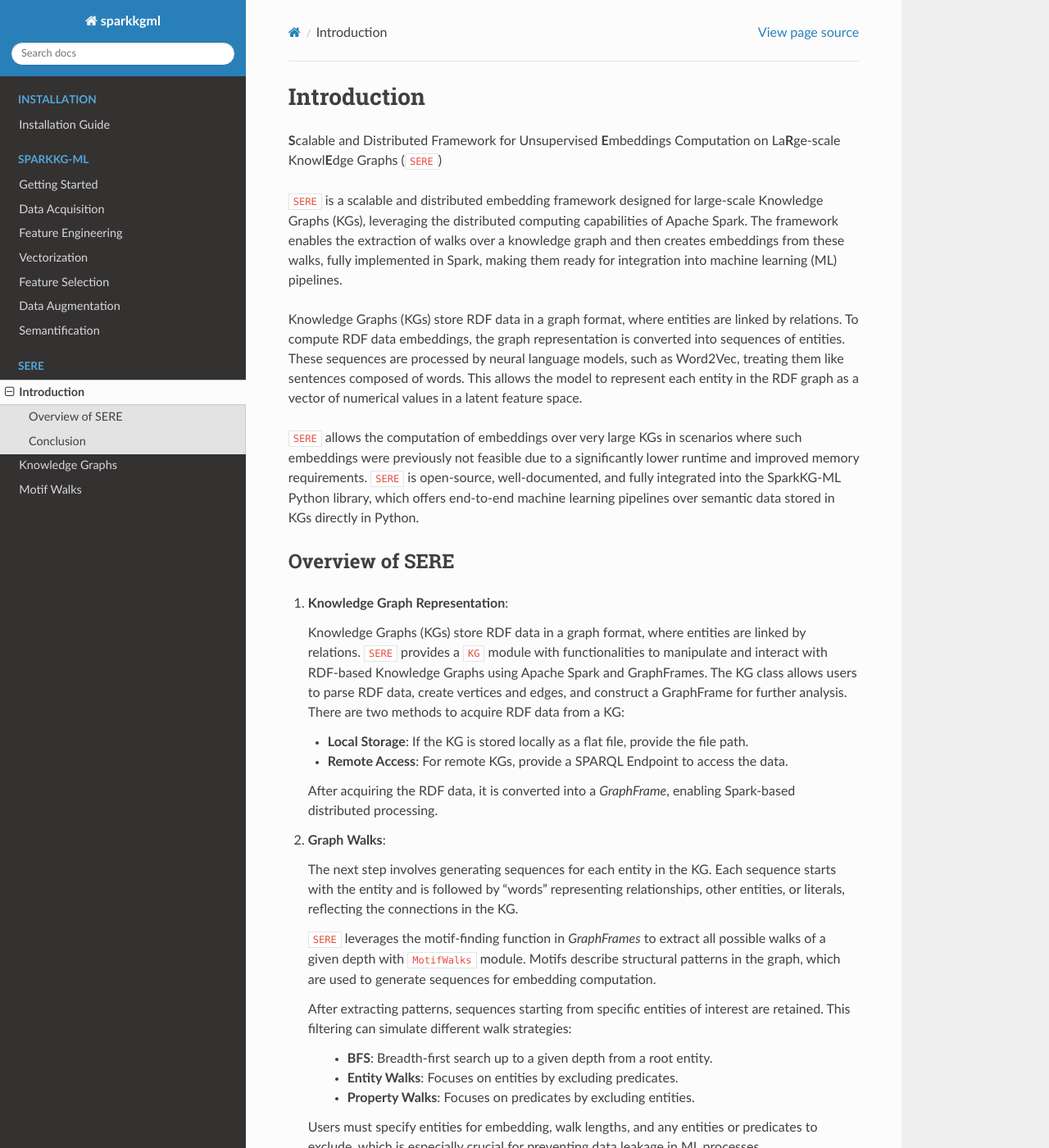
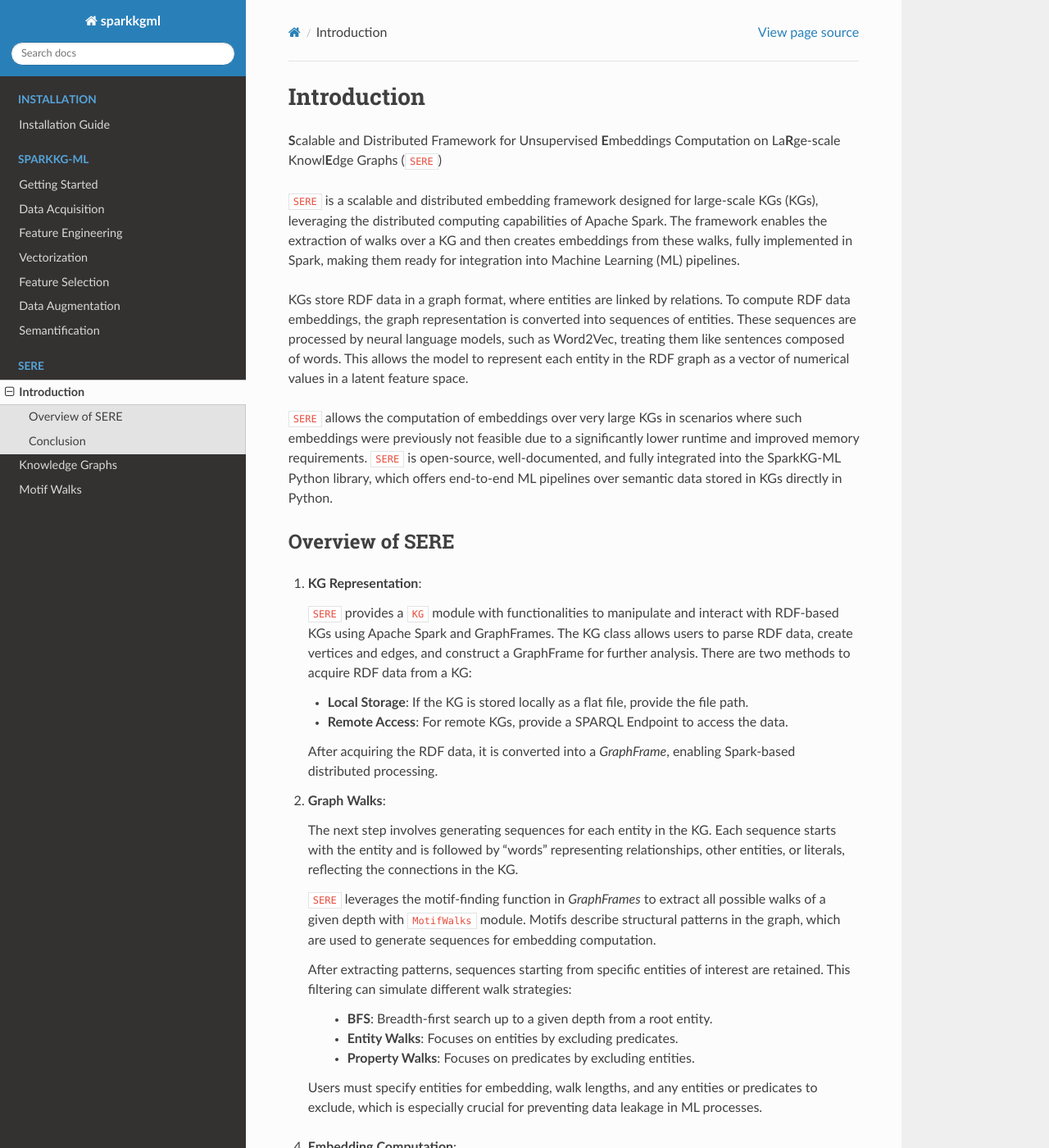
Before and after one commit to IDIASLab/SparkKG-ML, a Sphinx documentation site: the page built from docs/sere.rst, in a window 1280 px wide and 1400 px high. Shown: the whole window at 82% size. Built offline with Sphinx 7.4.7 and the Read the Docs theme 2.0.0, drawn with Linux system fonts in a browser that asks for light colours; pages that are not in the unit, such as notebooks, are missing from menus; some of the changed text lies outside the part shown.

Commit message:
docs updated

```diff
--- a/docs/sere.rst
+++ b/docs/sere.rst
@@ -6,18 +6,18 @@
 \ **S**\ calable and Distributed Framework for Unsupervised
 \ **E**\ mbeddings Computation on La\ **R**\ ge-scale Knowl\ **E**\ dge Graphs (``SERE``)
 
-``SERE`` is a scalable and distributed embedding framework designed for large-scale Knowledge Graphs (KGs), leveraging the distributed computing capabilities of Apache Spark. The framework enables the extraction of walks over a knowledge graph and then creates embeddings from these walks, fully implemented in Spark, making them ready for integration into machine learning (ML) pipelines.
+``SERE`` is a scalable and distributed embedding framework designed for large-scale KGs (KGs), leveraging the distributed computing capabilities of Apache Spark. The framework enables the extraction of walks over a KG and then creates embeddings from these walks, fully implemented in Spark, making them ready for integration into Machine Learning (ML) pipelines.
 
-Knowledge Graphs (KGs) store RDF data in a graph format, where entities are linked by relations. To compute RDF data embeddings, the graph representation is converted into sequences of entities. These sequences are processed by neural language models, such as Word2Vec, treating them like sentences composed of words. This allows the model to represent each entity in the RDF graph as a vector of numerical values in a latent feature space.
+KGs store RDF data in a graph format, where entities are linked by relations. To compute RDF data embeddings, the graph representation is converted into sequences of entities. These sequences are processed by neural language models, such as Word2Vec, treating them like sentences composed of words. This allows the model to represent each entity in the RDF graph as a vector of numerical values in a latent feature space.
 
-``SERE`` allows the computation of embeddings over very large KGs in scenarios where such embeddings were previously not feasible due to a significantly lower runtime and improved memory requirements. ``SERE`` is open-source, well-documented, and fully integrated into the SparkKG-ML Python library, which offers end-to-end machine learning pipelines over semantic data stored in KGs directly in Python.
+``SERE`` allows the computation of embeddings over very large KGs in scenarios where such embeddings were previously not feasible due to a significantly lower runtime and improved memory requirements. ``SERE`` is open-source, well-documented, and fully integrated into the SparkKG-ML Python library, which offers end-to-end ML pipelines over semantic data stored in KGs directly in Python.
 
 Overview of SERE
 ---------------------
 
-1. **Knowledge Graph Representation**:
+1. **KG Representation**:
 
-   Knowledge Graphs (KGs) store RDF data in a graph format, where entities are linked by relations. ``SERE`` provides a ``KG`` module with functionalities to manipulate and interact with RDF-based Knowledge Graphs using Apache Spark and GraphFrames. The KG class allows users to parse RDF data, create vertices and edges, and construct a GraphFrame for further analysis. There are two methods to acquire RDF data from a KG:
+   ``SERE`` provides a ``KG`` module with functionalities to manipulate and interact with RDF-based KGs using Apache Spark and GraphFrames. The KG class allows users to parse RDF data, create vertices and edges, and construct a GraphFrame for further analysis. There are two methods to acquire RDF data from a KG:
 
    - **Local Storage**: If the KG is stored locally as a flat file, provide the file path.
    - **Remote Access**: For remote KGs, provide a SPARQL Endpoint to access the data.
@@ -47,4 +47,4 @@
 Conclusion
 ----------
 
-``SERE`` efficiently processes large-scale KGs by exploiting Spark's distributed computing capabilities. This framework enables the computation of embeddings in scenarios where it was previously infeasible due to large data volumes, reduced runtime, and improved memory requirements. The embeddings produced by ``SERE`` are fully integrated into the SparkKG-ML library, supporting end-to-end machine learning pipelines over semantic data stored in KGs.
+``SERE`` efficiently processes large-scale KGs by exploiting Spark's distributed computing capabilities. This framework enables the computation of embeddings in scenarios where it was previously infeasible due to large data volumes, reduced runtime, and improved memory requirements. The embeddings produced by ``SERE`` are fully integrated into the SparkKG-ML library, supporting end-to-end ML pipelines over semantic data stored in KGs.
```
